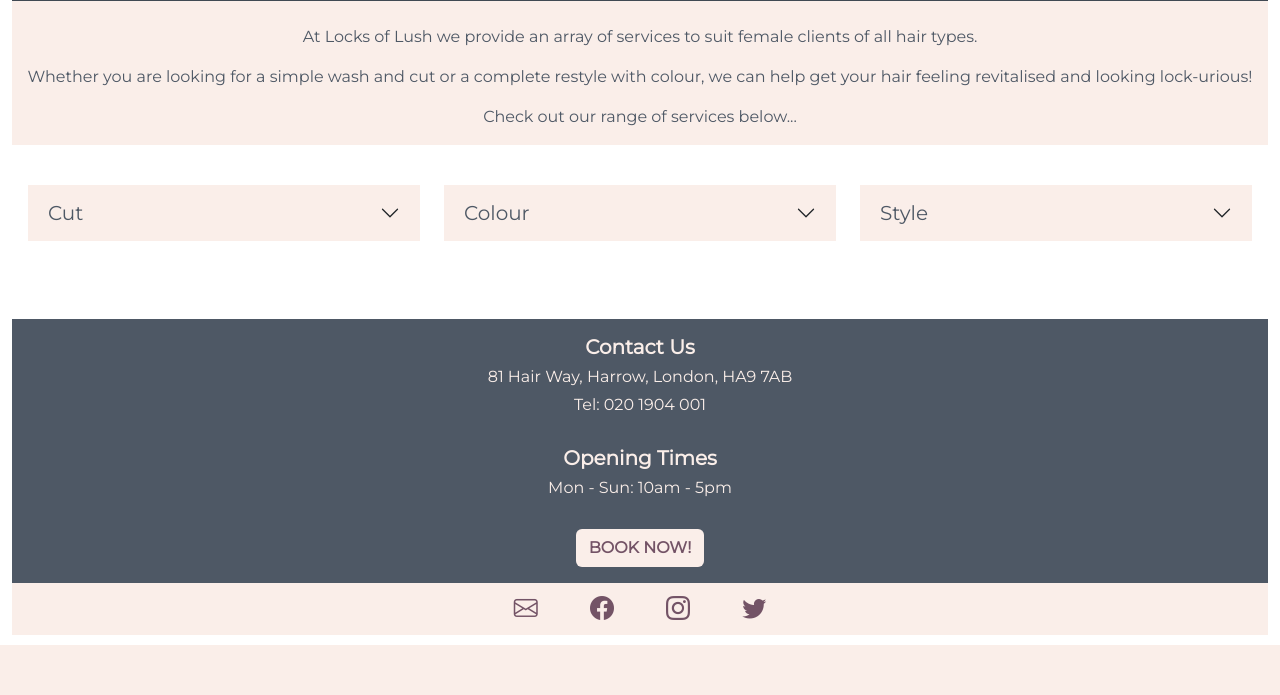
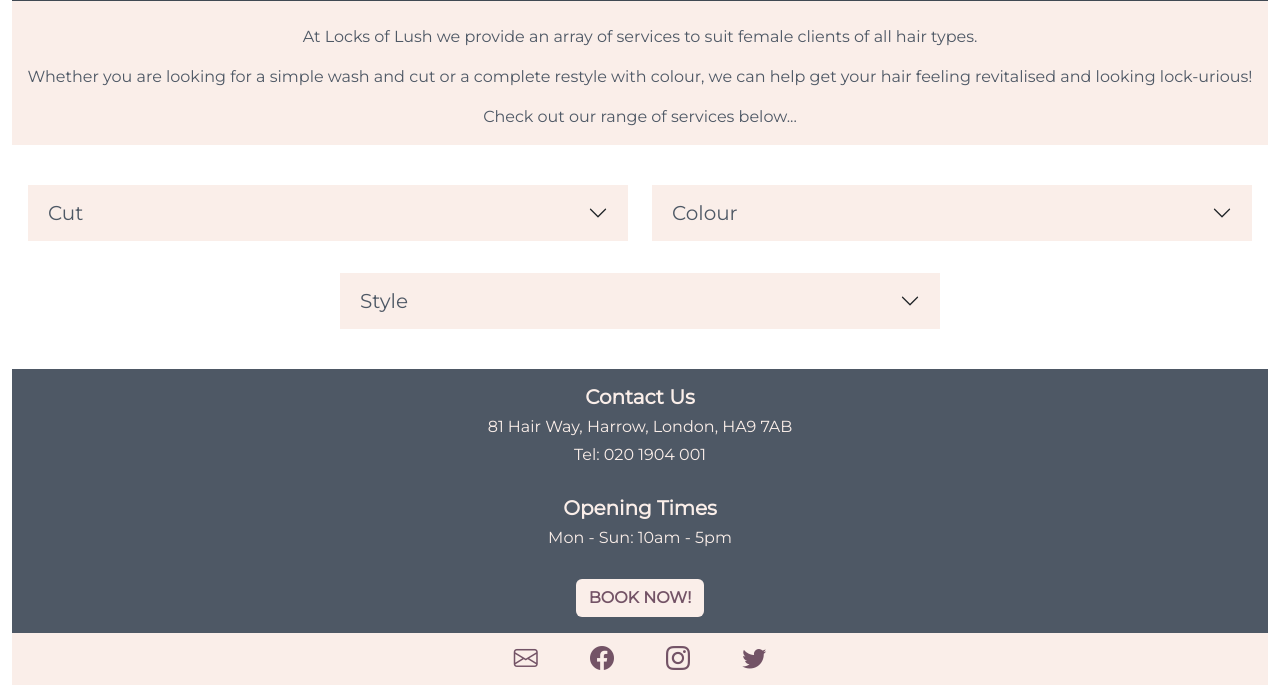
Before and after one commit to JPatel87/locks-of-lush, a Django app: page /services/ in a window 1280 px wide. Shown: the part 165-860 px from the top of the page. Before the commit the page ends 810 px from the top, so only its background shows below. Run offline with Django 3.2, Linux system fonts and the light colour scheme; data that the repository does not hold is empty.

Commit message:
Responsive checks and minor changes in css

```diff
--- a/bookings/templates/bookings/delete_bookings.html
+++ b/bookings/templates/bookings/delete_bookings.html
@@ -25,8 +25,8 @@
                 {% csrf_token %}
                 <p>Are you sure you want to cancel</p>
                 <p>{{ bookings.date }} at {{ bookings.get_time_display }} with {{ bookings.stylist }}?</p>
-                <button class="btn action-btn mb-3 px-4" type="submit">Confirm</button>
-                <a href="{{ bookings_url }}" class="btn action-btn mb-3 px-4 mx-2">Cancel</a>
+                <button class="btn action-btn mb-3 px-4" type="submit">Yes</button>
+                <a href="{{ bookings_url }}" class="btn action-btn mb-3 px-4 mx-2">No</a>
               </form>
           </div>
         </div>
--- a/locks_of_lush/settings.py
+++ b/locks_of_lush/settings.py
@@ -29,7 +29,7 @@ TEMPLATES_DIR = os.path.join(BASE_DIR, 'templates')
 SECRET_KEY = os.environ.get('SECRET_KEY')
 
 # SECURITY WARNING: don't run with debug turned on in production!
-DEBUG = False
+DEBUG = True
 
 X_FRAME_OPTIONS = 'SAMEORIGIN'
 
--- a/services/templates/services/delete_services.html
+++ b/services/templates/services/delete_services.html
@@ -25,8 +25,8 @@
                 {% csrf_token %}
                 <p class="lead">Are you sure you want to delete</p>
                 <p class="h5">{{ service.name }}?</p><br>
-                <button class="btn action-btn mb-3 px-4" type="submit">Confirm</button>
-                <a href="{{ services_url }}" class="btn action-btn mb-3 px-4 mx-2">Cancel</a>
+                <button class="btn action-btn mb-3 px-4" type="submit">Yes</button>
+                <a href="{{ services_url }}" class="btn action-btn mb-3 px-4 mx-2">No</a>
               </form>
           </div>
         </div>
--- a/services/templates/services/services.html
+++ b/services/templates/services/services.html
@@ -36,7 +36,7 @@
 <div class="accordion accordion-flush mb-3 py-2 px-3" id="service-accordion">
     <div class="container-fluid">
         <div class="row accordion-row">
-            <div class="accordion-item py-3 col-sm-12 col-md-4 border-0">
+            <div class="accordion-item py-3 col-xs-12 col-md-6 border-0">
                 <h2 class="accordion-header" id="flush-headingOne">
                   <button id="cut" class="accordion-button collapsed fs-5 rounded-0" type="button" data-bs-toggle="collapse" data-bs-target="#flush-collapseOne" aria-expanded="false" aria-controls="flush-collapseOne">
                     Cut
@@ -55,7 +55,7 @@
                   </div>
                 </div>
             </div>
-            <div class="accordion-item py-3 col-sm-12 col-md-4 border-0">
+            <div class="accordion-item py-3 col-xs-12 col-md-6 border-0">
                 <h2 class="accordion-header" id="flush-headingTwo">
                   <button id="colour" class="accordion-button collapsed fs-5 rounded-0" type="button" data-bs-toggle="collapse" data-bs-target="#flush-collapseTwo" aria-expanded="false" aria-controls="flush-collapseTwo">
                     Colour
@@ -74,7 +74,7 @@
                   </div>
                 </div>
             </div>
-            <div class="accordion-item py-3 col-sm-12 col-md-4 border-0">
+            <div class="accordion-item py-3 col-xs-12 col-md-6 border-0 mx-auto">
                 <h2 class="accordion-header" id="flush-headingThree">
                   <button id="style" class="accordion-button collapsed fs-5 rounded-0" type="button" data-bs-toggle="collapse" data-bs-target="#flush-collapseThree" aria-expanded="false" aria-controls="flush-collapseThree">
                     Style
--- a/static/css/style.css
+++ b/static/css/style.css
@@ -125,7 +125,7 @@ footer,
 /* Stylist page styles */
 
 .stylist-image {
-    width: 80%;
+    width: 50%;
     border-radius: 50%;
 }
 
--- a/stylists/templates/stylists/stylists.html
+++ b/stylists/templates/stylists/stylists.html
@@ -20,8 +20,8 @@
 <div class="container py-3">
     <div class="row text-center g-4">
         {% for stylist in stylists %}
-        <div class="col-md">
-            <div class="card border-0 mx-auto" style="width: 20rem;">
+        <div class="col-md-6">
+            <div class="card border-0 mx-auto">
                 <img src="{{ stylist.image.url }}" class="card-img-top stylist-image mx-auto" alt="stylist image">
                 <div class="card-body">
                     <h5 class="card-title stylist-name">
--- a/templates/base.html
+++ b/templates/base.html
@@ -31,7 +31,7 @@
 
   <!-- Navigation - prepared using Bootstrap 5, Navbar supported content template -->
     <div class="container-fluid mt-2">
-      <nav class="navbar navbar-expand-md">
+      <nav class="navbar navbar-expand-lg">
         <div class="container-fluid">
           <a class="navbar-brand fs-1" href="{{ home_url }}">Locks of Lush</a>
           <button class="navbar-toggler" type="button" data-bs-toggle="collapse" data-bs-target="#navbarSupportedContent" aria-controls="navbarSupportedContent" aria-expanded="false" aria-label="Toggle navigation">
```
